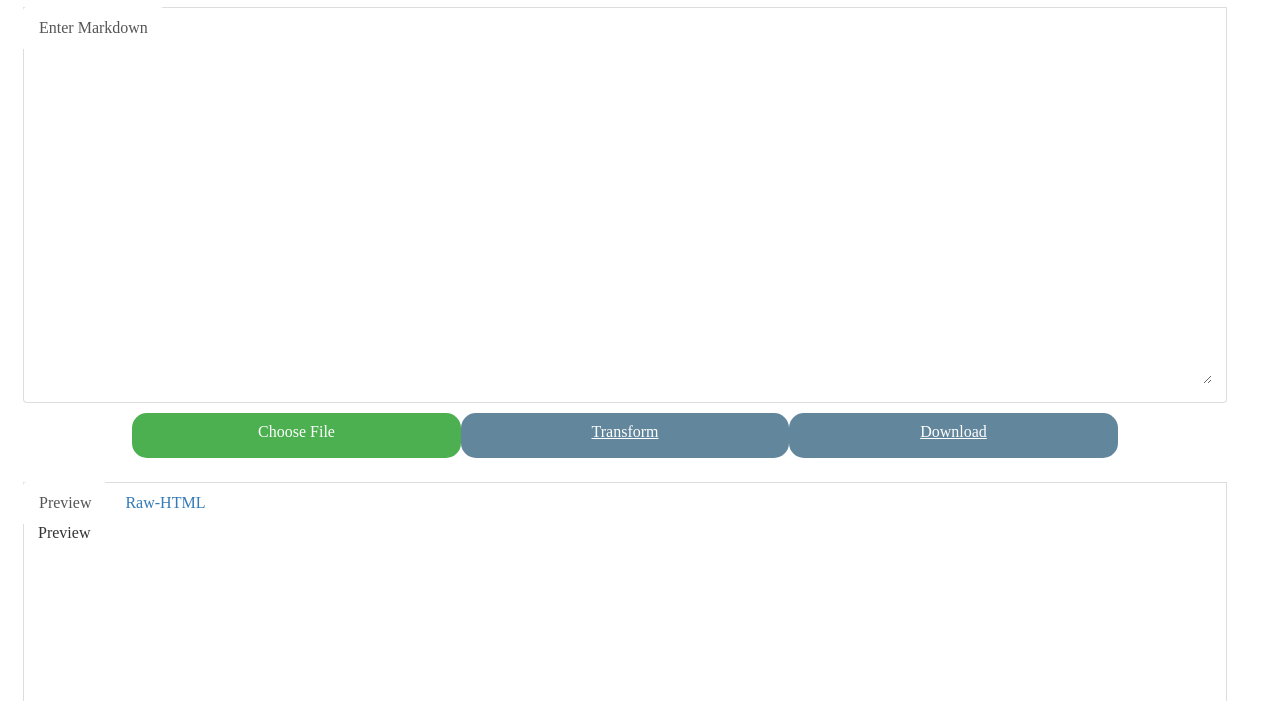
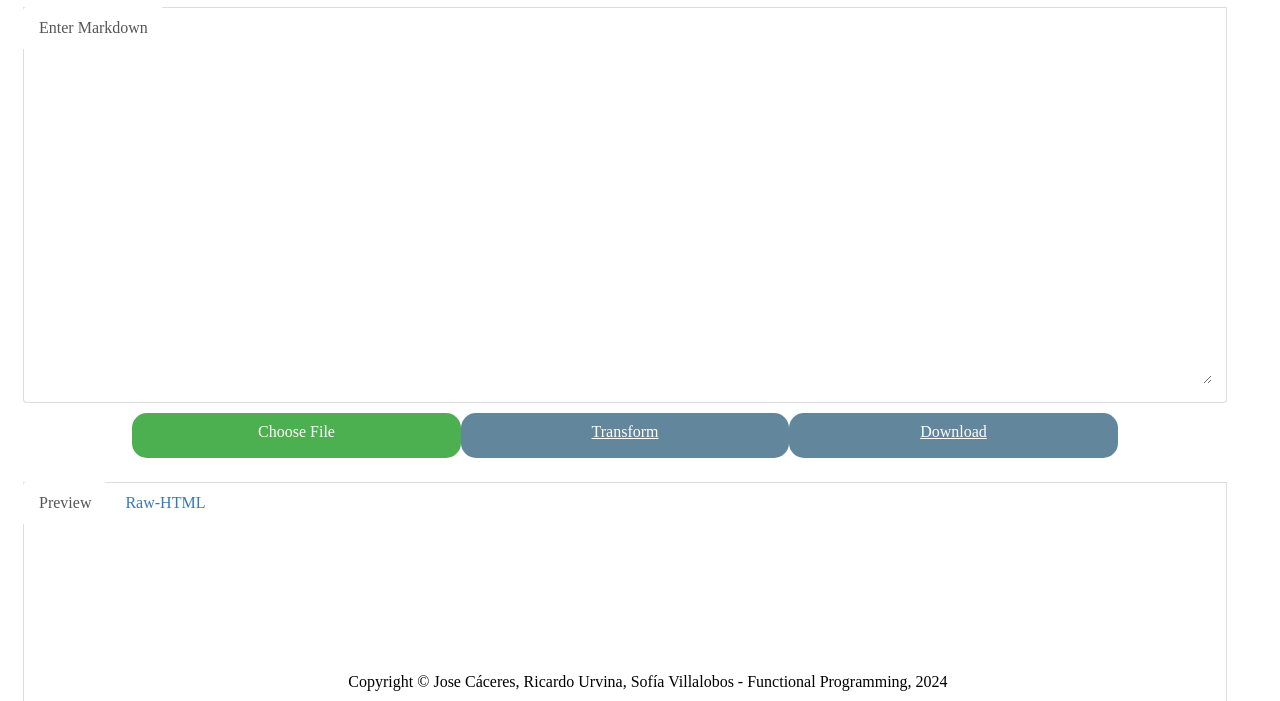
Before and after one commit to rickyurvinauc/functional-js-group-09ru, a website: page public/index.html in a window 1280 px wide. Shown: the part 99-800 px from the top of the page. Drawn offline with Linux system fonts and the light colour scheme.

Commit message:
feat: add footer

```diff
--- a/public/index.html
+++ b/public/index.html
@@ -29,15 +29,13 @@
             </ul>
             <div class="style-34">
                 <div role="tabpanel" class="style-35">
-                        <textarea class="style-36">
-                        </textarea>
+                        <textarea class="style-36"></textarea>
                 </div><!-- /.tab-pane -->
             </div><!-- /.tab-content -->
         </div><!-- / source column -->
         <div class="style-39">
             <input type="file" id="fileUpload" accept=".md" hidden>
             <label for="fileUpload" class="file-upload-button">Choose File</label>
-
             <a href="#" class="transform_button" id="transformButton">Transform</a>
             <a href="#" class="transform_button" id="downloadFile">Download</a>
         </div><!-- / button column -->
@@ -50,15 +48,24 @@
             </nav>
             <div class="style-52">
                 <div id="home" class="content style-53">
-                    <div class="style-54">Preview</div>
+                    <div class="style-54"></div>
                 </div>
                 <div id="about" class="content style-55" style="display: none;">
-                    <div class="style-56">RAW-HTML</div>
+                    <div class="style-56"></div>
                 </div>
             </div>
         </div><!-- / dest column -->
     </div><!-- /.row (actual converter) -->
+
 </div> <!-- /.container -->
+<footer class="style-142">
+    <div class="style-143">
+        <div class="style-144">
+            <hr class="style-145" />
+            <p class="style-146">Copyright © Jose Cáceres, Ricardo Urvina, Sofía Villalobos - Functional Programming, 2024</p>
+        </div>
+    </div>
+</footer>
 </body>
 
 <script src="index.js"></script>
--- a/public/style.css
+++ b/public/style.css
@@ -281,6 +281,46 @@
     background-color: #45a049;
 }
 
+.style-142 {
+    box-sizing: border-box;
+    display: flex;
+    justify-content: center;
+    align-items: center;
+    position: fixed;
+    bottom: 0;
+    width: 100%;
+}
+
+.style-143 {
+    margin-right: -15px;
+    margin-left: -15px;
+    box-sizing: border-box;
+}
+
+.style-144 {
+    width: 100%;
+    float: left;
+    position: relative;
+    min-height: 1px;
+    padding-right: 15px;
+    padding-left: 15px;
+    box-sizing: border-box;
+}
+
+.style-145 {
+    margin-top: 20px;
+    margin-bottom: 20px;
+    border-top: 1px solid rgb(238, 238, 238);
+    box-sizing: content-box;
+    height: 0px;
+    border: 0px;
+}
+
+.style-146 {
+    margin: 0px 0px 10px;
+    box-sizing: border-box;
+}
+
 
 /* For Tablet View */
 @media screen and (min-device-width: 768px) and (max-device-width: 1024px) {
```
